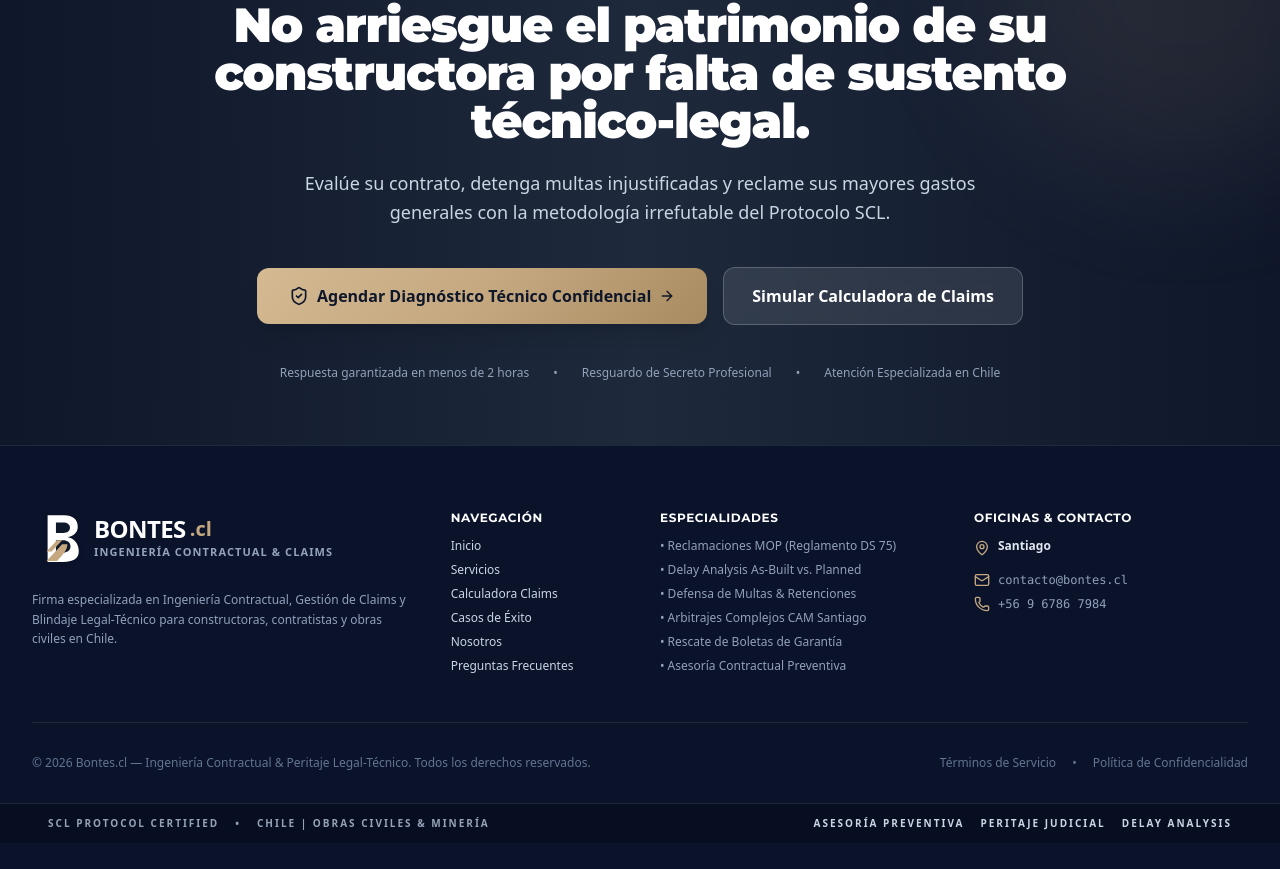
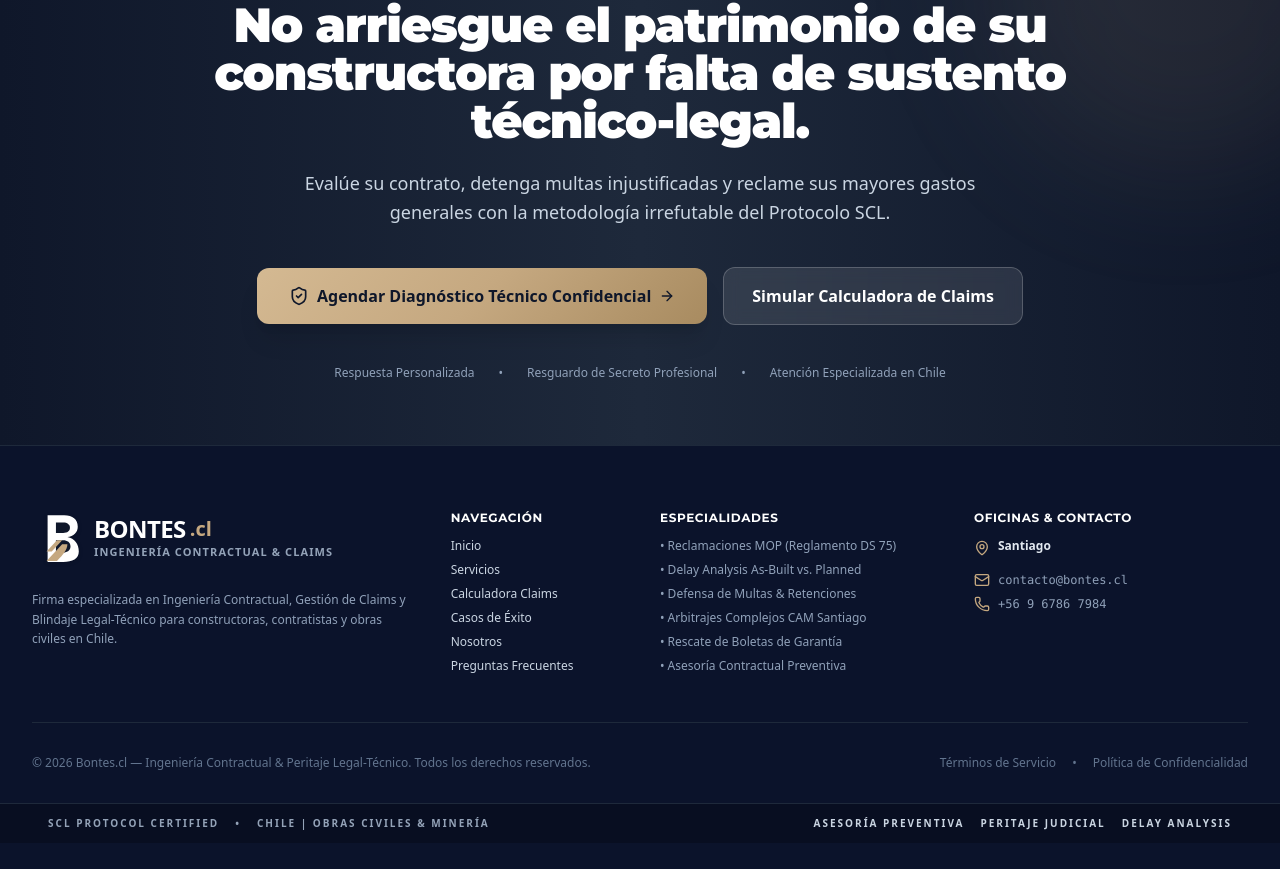
Before and after one commit to Setno/Landing-Bontes, a React (Vite) app: page / in a window 1280 px wide. Shown: the part 6206-7075 px from the top of the page. Built offline with nearby package versions, Linux system fonts and the light colour scheme; no server answers.

Commit message:
feat: Agregar metaetiqueta de verificación de dominio de Meta Ads en index.html

```diff
--- a/index.html
+++ b/index.html
@@ -3,6 +3,8 @@
   <head>
     <meta charset="UTF-8" />
     <meta name="viewport" content="width=device-width, initial-scale=1.0" />
+    <!-- Meta (Facebook) Domain Verification -->
+    <meta name="facebook-domain-verification" content="wxtwm8qxrbcd5yxlgq6dggptxd1lcb" />
     <title>Ingeniería Contractual y Claims en Chile | Bontes</title>
     <meta name="description" content="¿Multas MOP o retrasos en su obra? Proteja su caja con ingeniería contractual y claims bajo el Protocolo SCL. Diagnóstico confidencial gratis en 48h." />
     <link rel="canonical" href="https://bontes.cl/" />
--- a/src/components/sections/CtaBanner.tsx
+++ b/src/components/sections/CtaBanner.tsx
@@ -46,7 +46,7 @@ export const CtaBanner: React.FC<CtaBannerProps> = ({ onOpenForm, onScrollToCalc
         </div>
 
         <div className="pt-4 flex flex-wrap justify-center items-center gap-6 text-xs text-slate-400">
-          <span>Respuesta garantizada en menos de 2 horas</span>
+          <span>Respuesta Personalizada </span>
           <span>•</span>
           <span>Resguardo de Secreto Profesional</span>
           <span>•</span>
```
Also changed, not shown: 1 other file (tests, documents, lock files or other folders).
